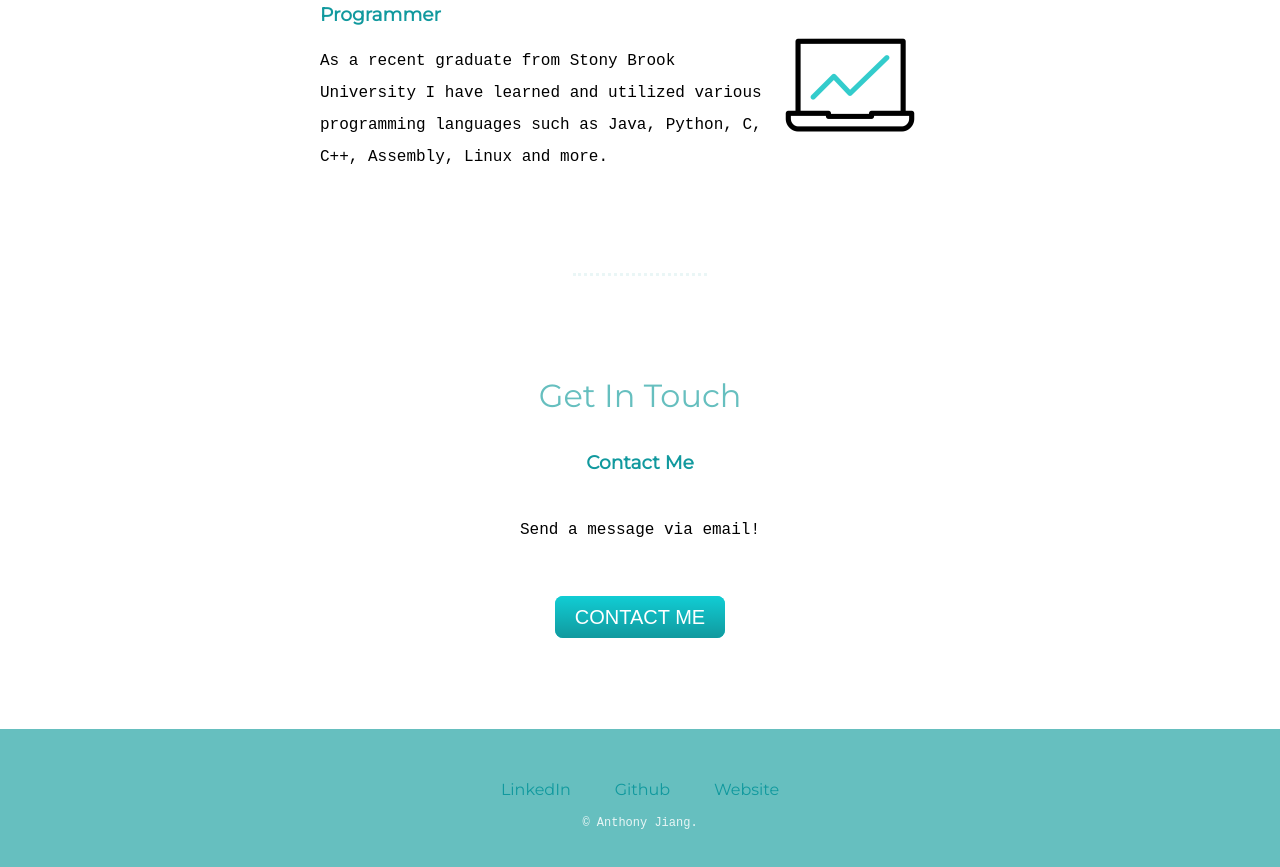
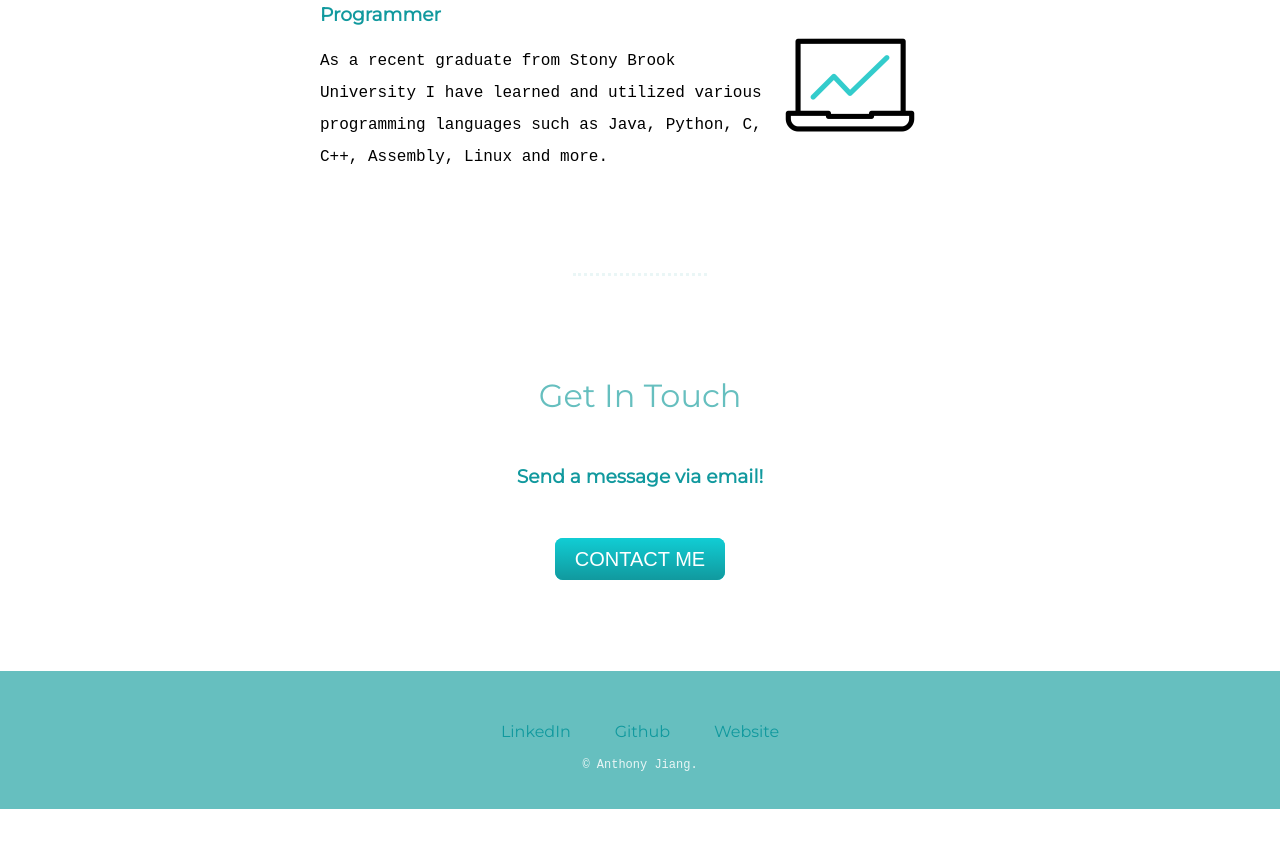
Before and after one commit to AnthonyJiang98/Anthony-Jiang-s-Personal-Portfolio-Website, a plain HTML site: page index.html in a window 1280 px wide. Shown: the part 1869-2736 px from the top of the page. After the commit the page ends 2678 px from the top, so only its background shows below. Drawn offline with Linux system fonts and the light colour scheme.

Commit message:
Update index.html

```diff
--- a/index.html
+++ b/index.html
@@ -47,8 +47,7 @@
         <hr>
         <div class="contact-me">
           <h2>Get In Touch</h2>
-          <h3> Contact Me </h3>
-          <p class = "contact-message">Send a message via email!</p>
+          <h3 class = "contact-message">Send a message via email!</h3>
           <a class="btn" href="mailto:anthonyjiang98@email.com">CONTACT ME</a>
         </div>
       </div>
```
